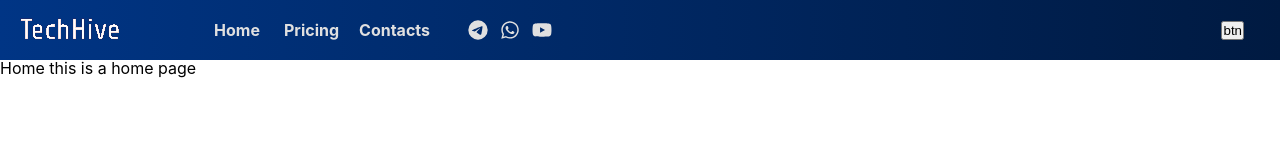
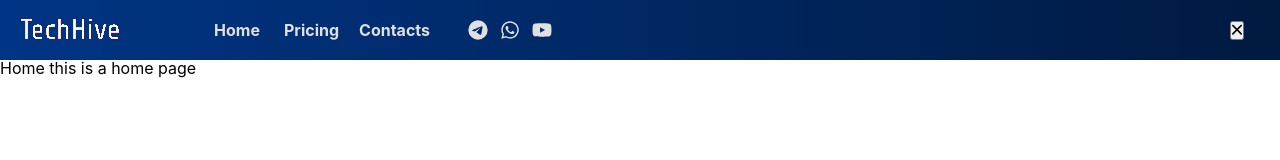
Before and after one commit to Alex-B012/techHive2, a React (Create React App) app: page / in a window 1280 px wide. Shown: the top 160 px of the page. Built offline with nearby package versions, Linux system fonts and the light colour scheme; a web font is replaced by a local one.

Commit message:
third commit

```diff
--- a/src/components/Header/Header.tsx
+++ b/src/components/Header/Header.tsx
@@ -1,11 +1,22 @@
-import React from 'react'
+import React, { useState } from 'react'
 import { Link } from 'react-router-dom'
 import "./header.css"
 
 import { FontAwesomeIcon } from '@fortawesome/react-fontawesome';
-import { headerLinks, headerOuterLinks } from '../../data/data'
+import { headerLinks, headerOuterLinks, burgerBtns } from '../../data/data'
+
+
+
 
 function Header() {
+   const [isMenuOpen, setIsMenuOpen] = useState(false);
+
+   // Toggle the menu state
+   const toggleMenu = () => {
+      setIsMenuOpen(!isMenuOpen);
+   };
+
+
    return (
       <header>
          <Link to={headerLinks[0].url} className='header__logoLink'><img src="/techHive4.svg" alt="Logo" className='header__logo' /></Link>
@@ -21,7 +32,7 @@ function Header() {
          </div>
 
          <div className='header__burger'>
-            <button className='header__burger-btn'>btn</button>
+            {isMenuOpen ? (<button className='header__burger-btn'><FontAwesomeIcon icon={burgerBtns[0].icon} className="header__closeBtn" /></button>) : (<button className='header__burger-btn'><FontAwesomeIcon icon={burgerBtns[1].icon} className="header__closeBtn" /></button>)}
          </div>
 
          <div className='header__cover'></div>
--- a/src/data/data.ts
+++ b/src/data/data.ts
@@ -1,6 +1,14 @@
 import { faTelegram } from '@fortawesome/free-brands-svg-icons';
 import { faWhatsapp } from '@fortawesome/free-brands-svg-icons';
 import { faYoutube } from '@fortawesome/free-brands-svg-icons';
+
+import { faBars } from '@fortawesome/free-solid-svg-icons';
+import { faXmark } from '@fortawesome/free-solid-svg-icons';
+
+export const burgerBtns = [
+  { id: 1, name: "Hamburger", icon: faBars  },
+  { id: 2, name: "Close", icon: faXmark  },
+];
 
 export const headerLinks = [
   { id: 1, name: "Home", url: "/" },
```
